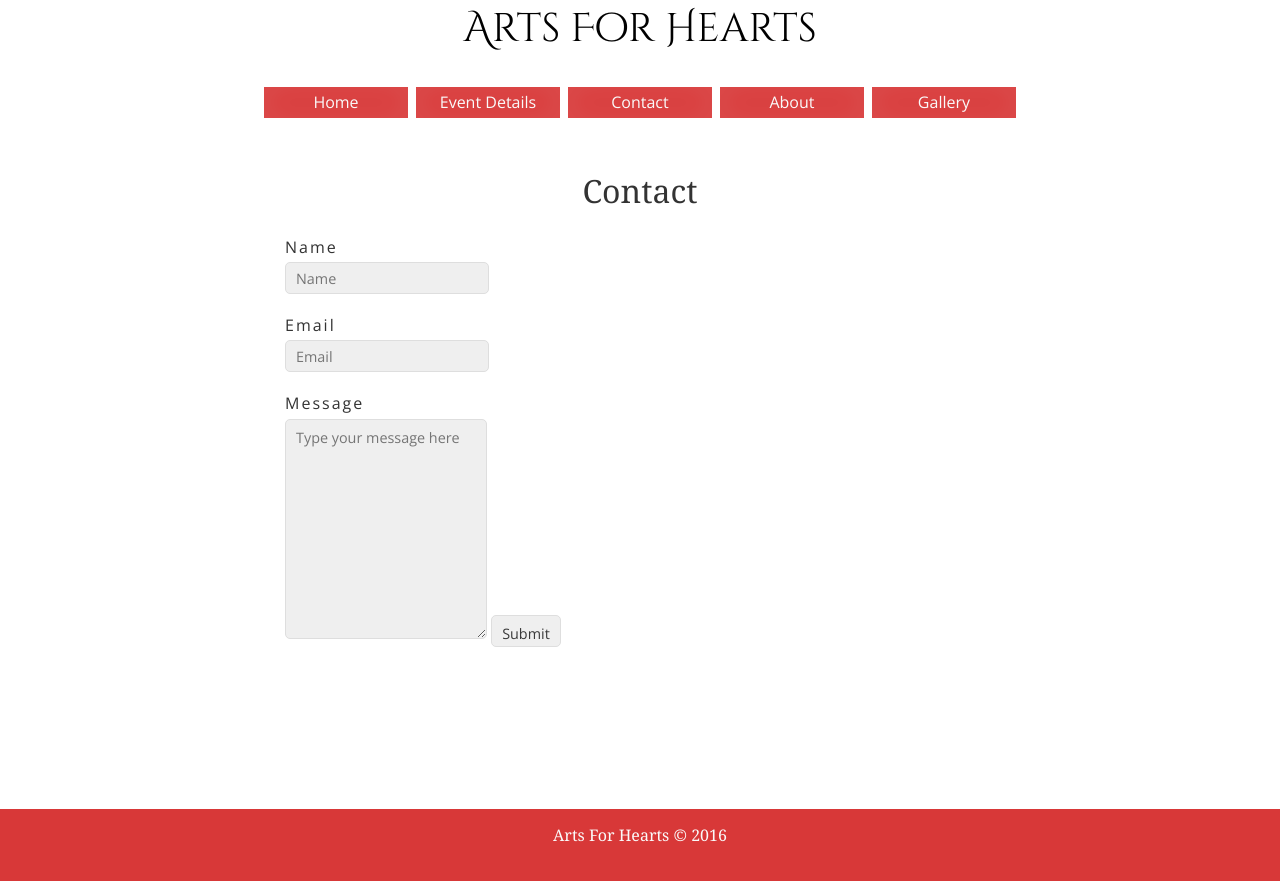
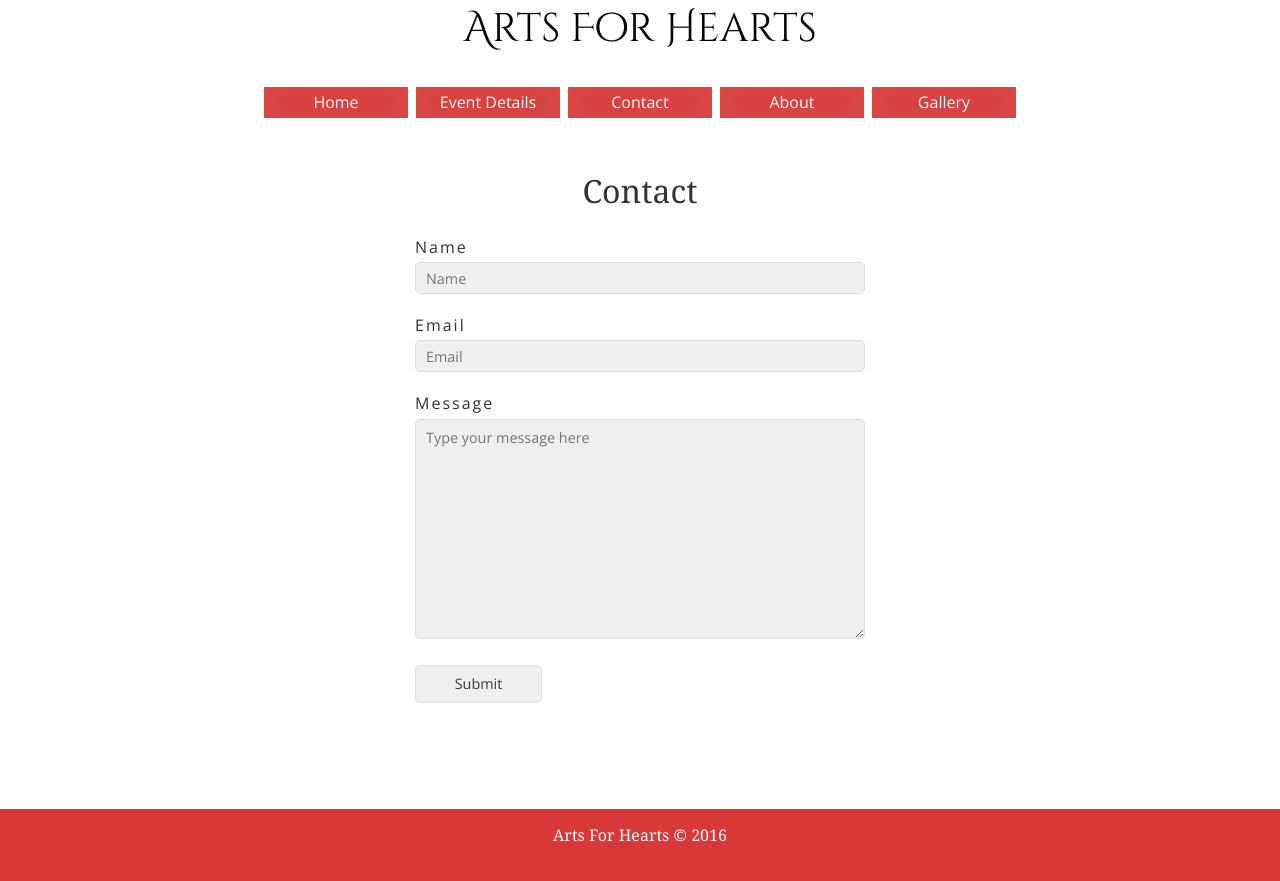
Before and after one commit to ArtsForHearts/ArtsForHearts, a Jekyll site: the page built from contact.html, in a window 1280 px wide. Shown: the top 881 px of the page. Built offline with Jekyll 4.4.1, drawn with Linux system fonts in a browser that asks for light colours; nearby versions of some CDN libraries; library files that are not in the unit come from our copies.

Commit message:
Updated contact form css

```diff
--- a/css/style.css
+++ b/css/style.css
@@ -237,10 +237,12 @@ label{
 form{
 	max-width:100%;
 	margin:0 auto;
+	width:450px;
 }
 
 input, textarea {
 	max-width:100%;
+	width:100%;
 	height:32px;
 	background:#efefef;
 	border:1px solid #dedede;
@@ -255,7 +257,7 @@ textarea{
 	height:220px;
 }
 
-.submit{
+#submit{
 	width:127px;
     height:38px;
     margin-top:20px;
```
